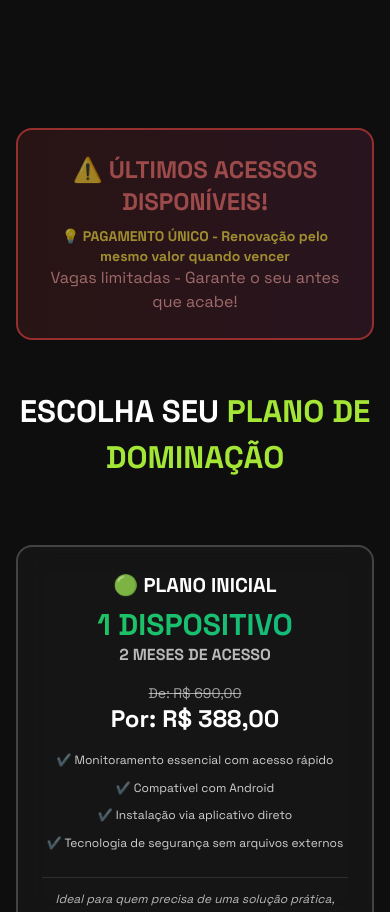
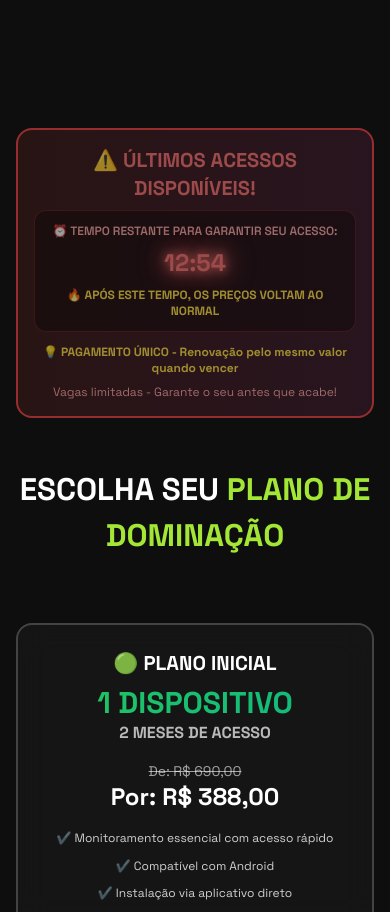
Before and after one commit to saaati/xspy-digital-domination, a React (Vite) app: page / in a window 390 px wide. Shown: the part 3200-4112 px from the top of the page. Built offline with nearby package versions, Linux system fonts and the light colour scheme.

Commit message:
Add countdown timer
Implement a dynamic countdown timer to simulate urgency and scarcity. The timer will automatically reset with a random duration between 7 and 16 minutes upon expiration, ensuring a responsive and visually appealing experience.

```diff
--- a/src/components/AggressivePlans.tsx
+++ b/src/components/AggressivePlans.tsx
@@ -1,4 +1,5 @@
 import { Button } from "@/components/ui/button"
+import { CountdownTimer } from "@/components/CountdownTimer"
 
 export const AggressivePlans = () => {
   const plans = [
@@ -66,17 +67,9 @@ export const AggressivePlans = () => {
 
   return (
     <section id="planos" className="py-20 px-4 relative">
-      {/* Urgency Banner */}
+      {/* Urgency Banner with Countdown */}
       <div className="max-w-4xl mx-auto mb-12">
-        <div className="bg-gradient-to-r from-red-500/20 to-pink-500/20 border-2 border-red-500 rounded-2xl p-6 text-center animate-pulse">
-          <h2 className="text-2xl font-black text-red-400 mb-2">
-            ⚠️ ÚLTIMOS ACESSOS DISPONÍVEIS!
-          </h2>
-          <p className="text-yellow-300 font-bold text-sm mt-2">
-            💡 PAGAMENTO ÚNICO - Renovação pelo mesmo valor quando vencer
-          </p>
-          <p className="text-red-300">Vagas limitadas - Garante o seu antes que acabe!</p>
-        </div>
+        <CountdownTimer />
       </div>
 
       <div className="max-w-6xl mx-auto">
--- /dev/null
+++ b/src/components/CountdownTimer.tsx
@@ -0,0 +1,69 @@
+import { useState, useEffect } from 'react'
+
+export const CountdownTimer = () => {
+  const [timeLeft, setTimeLeft] = useState(0)
+
+  // Function to generate random time between 7-16 minutes (in seconds)
+  const getRandomTime = () => {
+    const minMinutes = 7
+    const maxMinutes = 16
+    const randomMinutes = Math.floor(Math.random() * (maxMinutes - minMinutes + 1)) + minMinutes
+    return randomMinutes * 60 // Convert to seconds
+  }
+
+  // Initialize timer
+  useEffect(() => {
+    setTimeLeft(getRandomTime())
+  }, [])
+
+  // Countdown effect
+  useEffect(() => {
+    if (timeLeft <= 0) return
+
+    const timer = setInterval(() => {
+      setTimeLeft(prev => {
+        if (prev <= 1) {
+          // Timer expired, restart with new random time
+          return getRandomTime()
+        }
+        return prev - 1
+      })
+    }, 1000)
+
+    return () => clearInterval(timer)
+  }, [timeLeft])
+
+  // Format time to MM:SS
+  const formatTime = (seconds: number) => {
+    const minutes = Math.floor(seconds / 60)
+    const remainingSeconds = seconds % 60
+    return `${minutes.toString().padStart(2, '0')}:${remainingSeconds.toString().padStart(2, '0')}`
+  }
+
+  return (
+    <div className="bg-gradient-to-r from-red-500/20 to-pink-500/20 border-2 border-red-500 rounded-2xl p-4 lg:p-6 text-center animate-pulse">
+      <h2 className="text-xl lg:text-2xl font-black text-red-400 mb-2">
+        ⚠️ ÚLTIMOS ACESSOS DISPONÍVEIS!
+      </h2>
+
+      <div className="bg-black/40 rounded-xl p-3 lg:p-4 mb-3 border border-red-500/30">
+        <div className="text-xs lg:text-sm text-red-300 mb-2 font-semibold">
+          ⏰ TEMPO RESTANTE PARA GARANTIR SEU ACESSO:
+        </div>
+        <div className="text-2xl lg:text-4xl font-black text-white neon-glow">
+          <span className="text-red-400">{formatTime(timeLeft)}</span>
+        </div>
+        <div className="text-xs lg:text-sm text-yellow-300 mt-2 font-bold">
+          🔥 APÓS ESTE TEMPO, OS PREÇOS VOLTAM AO NORMAL
+        </div>
+      </div>
+
+      <p className="text-yellow-300 font-bold text-xs lg:text-sm mb-2">
+        💡 PAGAMENTO ÚNICO - Renovação pelo mesmo valor quando vencer
+      </p>
+      <p className="text-red-300 text-xs lg:text-sm">
+        Vagas limitadas - Garante o seu antes que acabe!
+      </p>
+    </div>
+  )
+}
```
